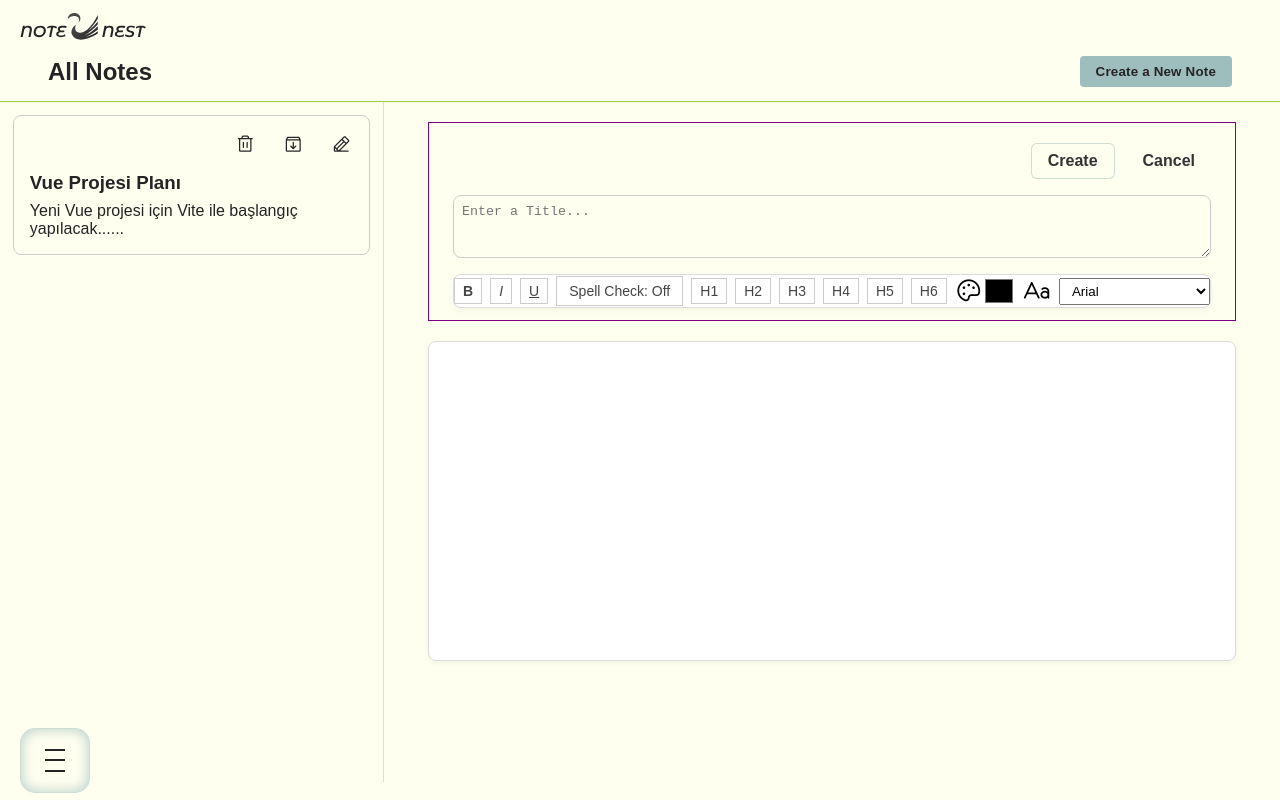
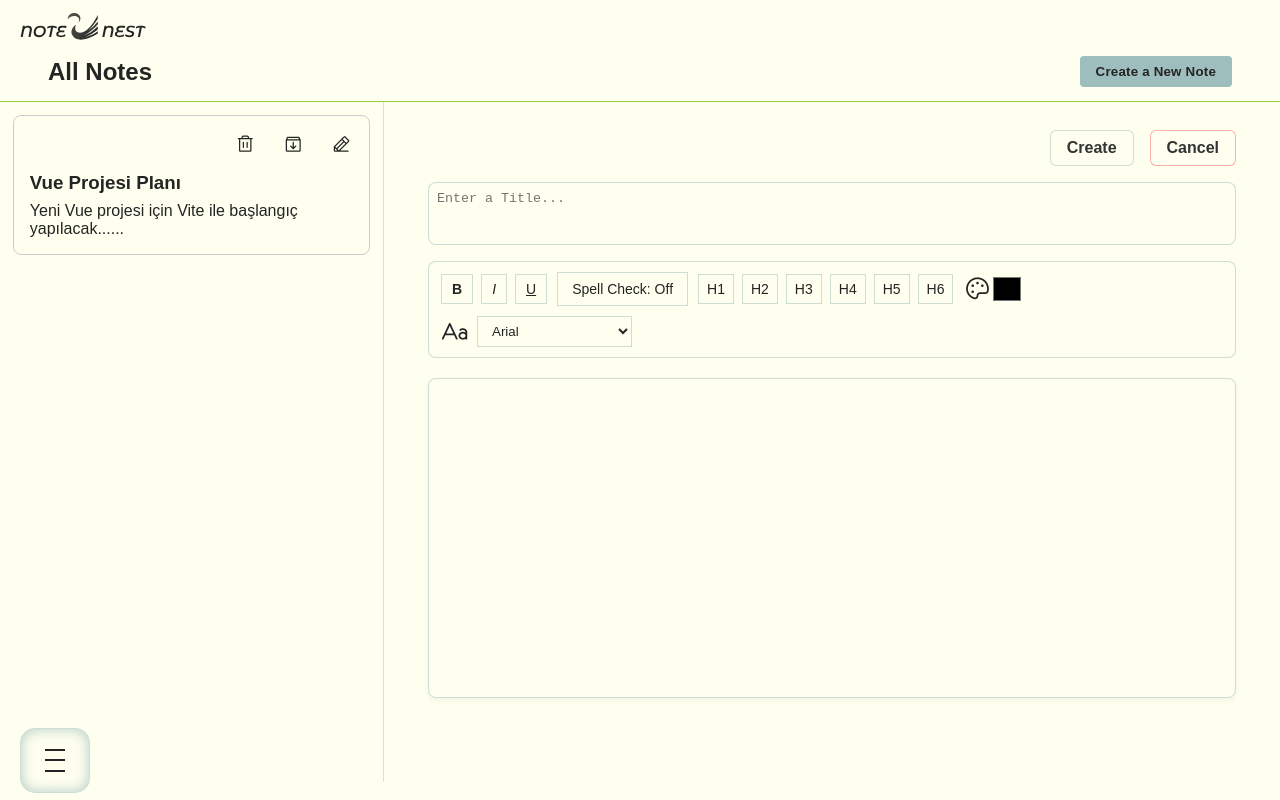
Before and after one commit to banuaggun/note-nest-vue, a Vue app: page / in a window 1280 px wide. Both pictures are taken after a click on the button "Create a New Note". Built offline with nearby package versions, Linux system fonts and the light colour scheme.

Commit message:
Style experiments - 15

```diff
--- a/src/components/note-editor/NoteEditor.vue
+++ b/src/components/note-editor/NoteEditor.vue
@@ -526,7 +526,7 @@ function handleSubmit() {
   display: flex;
   align-items: center;
   justify-content: flex-end;
-  gap: 12px;
+  gap: 16px;
   padding-top: 8px;
 }
 
@@ -539,7 +539,7 @@ function handleSubmit() {
   font-size:16px;
   font-weight:600;
   padding: 8px 16px;
-  border: none;
+  border:none;
   outline: none;
   border-radius: 6px;
   background: var(--bg-color);
@@ -557,6 +557,10 @@ function handleSubmit() {
   cursor: pointer;
 }
 
+.note-editor-actions button:nth-child(2){
+  border:1px solid var(--d-border);
+}
+
 .note-editor-actions button:nth-child(2):hover {
   box-shadow: var(--d-hover);
   border:var(--d-border);
@@ -566,21 +570,24 @@ function handleSubmit() {
 .note-editor-input {
   padding: 8px;
   border-radius: 8px;
-  border: 1px solid #ccc;
+  border: 1px solid var(--c-u-border);
   outline: none;
+  resize:none;
   background: var(--bg-color);
+  color:var(--text-color);
 }
 
 .note-editor-input:hover {
-  background: azure;
+  background: var(--bg-color);
+  box-shadow:var(--a-shadow);
   cursor: pointer;
 }
 
 .note-editor-input.active,
 .note-editor-input:focus {
-  background-color: white;
+  background-color: var(--bg-color);
   outline: 0;
-  border: 1px solid #dcbde4;
+  border: 1px solid var(--a-border);
 }
 
 .note-editor-editable {
@@ -590,10 +597,15 @@ function handleSubmit() {
   box-sizing: border-box;
   margin: 300px auto 40px auto;
   padding: 0px 8px;
-  background: #fff;
-  border: 1px solid #dcdcdc;
+  background: var(--bg-color);
+  border: 1px solid var(--c-u-border);
   border-radius: 8px;
   box-shadow: 0 2px 6px rgba(0, 0, 0, 0.05);
+}
+
+.note-editor-editable:hover, .note-editor-editable.active{
+  background-color: var(--bg-color);
+  border:1px solid var(--a-border);
 }
 
 .text-area {
@@ -607,12 +619,12 @@ function handleSubmit() {
 @media only screen and (min-width: 767px) and (max-width: 1025px) {
   .note-editor-header {
     width: calc(100% - 100px);
-    padding: 12px 12px;
-    margin: 20px auto;
+    padding: 0;
+    margin: 0px auto;
   }
   .note-editor-editable {
     width: calc(100% - 100px);
-    margin: 300px auto 20px auto;
+    margin: 250px auto 20px auto;
   }
 }
 
@@ -620,9 +632,8 @@ function handleSubmit() {
   .note-editor-header {
     width: calc(100% - 48px);
     position: relative;
-    padding: 12px 24px;
+    padding: 0;
     margin: 0 auto;
-    border: 1px solid purple;
   }
   .note-editor-editable {
     width: calc(100% - 48px);
--- a/src/components/toolbar/FontFamily.vue
+++ b/src/components/toolbar/FontFamily.vue
@@ -29,12 +29,21 @@ function handleChange(event) {
   display: flex;
   align-items: center;
   gap: 8px;
+  background-color: var(--bg-color);
 }
 
 select {
-  padding: 4px 8px;
+  padding: 6px 10px 6px 10px;
+  background-color:var(--bg-color);
+  color:var(--text-color);
+  border:1px solid var(--c-u-border);
+  outline:none;
 }
 .font-family-selector i {
   font-size: 28px;
+  color:var(--text-color);
+}
+select:hover, select.active{
+  box-shadow:var(--a-shadow);
 }
 </style>
--- a/src/components/toolbar/HeadingControls.vue
+++ b/src/components/toolbar/HeadingControls.vue
@@ -31,28 +31,29 @@ const emit = defineEmits(["applyHeading"]);
 <style scoped>
 .text-style-controls {
   display: flex;
-  flex-wrap: wrap;
   gap: 8px;
 }
 
 .text-style-controls button {
-  padding: 4px 8px;
-  border: 1px solid #ccc;
-  background-color: #fff;
+  padding: 6px 8px;
+  border: 1px solid var(--c-u-border);
+  background-color: var(--bg-color);
   cursor: pointer;
   font-size: 14px;
-  color: #444;
+  color: var(--text-color);
 }
 
 .text-style-controls button:hover {
-  color: #000;
+  color: var(--text-color);
   cursor: pointer;
-  background-color: #bdbdef;
+  background-color: var(--bg-color);
+  box-shadow: var(--a-shadow);
 }
 
 .text-style-controls button.active {
-  background-color: #9898e7;
+  background-color: var(--bg-color);
+  box-shadow:var(--a-shadow);
   font-weight: bold;
-  color: #000;
+  color: var(--text-color);
 }
 </style>
--- a/src/components/toolbar/SpellcheckToggle.vue
+++ b/src/components/toolbar/SpellcheckToggle.vue
@@ -21,24 +21,26 @@ function handleToggle() {
 
 <style scoped>
 .spellcheck-toggle button {
-  padding: 6px 12px;
-  border: 1px solid #ccc;
-  background-color: #fff;
+  padding: 8px 14px;
+  border: 1px solid var(--c-u-border);
+  background-color: var(--bg-color);
   cursor: pointer;
   font-size:14px;
-  color:#444;
+  color:var(--text-color);
   text-align: center;
 }
 
 .spellcheck-toggle button:hover{
-  color:#000;
+  color:var(--text-color);
   cursor:pointer;
-  background-color: #BDBDEF;
+  background-color: var(--bg-color);
+  box-shadow:var(--a-shadow);
 }
 
 .spellcheck-toggle button.active{
-  background-color: #9898e7;
+  background-color: var(--bg-color);
+  box-shadow: var(--a-shadow);
   font-weight: bold;
-  color:#000;
+  color:var(--text-color);
 }
 </style>
--- a/src/components/toolbar/TextStyleControls.vue
+++ b/src/components/toolbar/TextStyleControls.vue
@@ -37,24 +37,26 @@ function apply(styleType) {
 }
 
 .text-style-controls button {
-  padding: 4px 8px;
-  border: 1px solid #ccc;
-  background-color: #fff;
+  padding: 6px 10px;
+  border: 1px solid var(--c-u-border);
+  background-color: var(--bg-color);
   cursor: pointer;
   font-size: 14px;
-  color: #444;
+  color: var(--text-color);
 }
 
 .text-style-controls button:hover {
-  color: #000;
+  color: var(--text-color);
   cursor: pointer;
-  background-color: #bdbdef;
+  box-shadow:var(--a-shadow);
+  background-color: var(--bg-color);
 }
 
 .text-style-controls button.bold-btn.active,
 .text-style-controls button.italic-btn.active,
 .text-style-controls button.underline-btn.active {
-  background-color: #9898e7;
-  color: #000;
+  box-shadow:var(--a-shadow);
+  background-color: var(--bg-color);
+  color: var(--text-color);
 }
 </style>
--- a/src/components/toolbar/ToolBar.vue
+++ b/src/components/toolbar/ToolBar.vue
@@ -81,19 +81,24 @@ function handleColorChange() {
   align-items: center;
   gap: 10px;
   width: 100%;
-  padding: 10px 12px;
-
-  background: #fff;
-  border: 1px solid #dcdcdc;
+  padding: 8px 4px;
+  background-color: var(--bg-color);
+  border: 1px solid var(--c-u-border);
   border-radius: 8px;
-  box-shadow: 0 2px 6px rgba(0, 0, 0, 0.05);
 }
 
-@media only screen and (min-width: 767px) and (max-width: 1025px) {
+@media only screen and (min-width: 767px) and (max-width: 1026px) {
   .toolbar {
     padding: 10px 16px;
-    gap: 12px;
+    gap: 10px;
+    display: flex;
     justify-content: space-between;
+  }
+}
+
+@media only screen and (min-width:1027px){
+  .toolbar{
+    padding:10px 12px;
   }
 }
 
@@ -109,23 +114,16 @@ function handleColorChange() {
 }
 .toolbar-color i {
   font-size: 28px;
+  color:var(--text-color);
 }
 .toolbar input[type="color"] {
   width: 32px;
   height: 32px;
-  border: none;
   cursor: pointer;
+  border:none;
+  outline: none;
   background-color: transparent;
 }
 
-@media only screen and (min-width: 1026px) {
-  .toolbar {
-    display: flex;
-    width: 100%;
-    justify-content: space-between;
-    padding: 0;
-    margin: 0px;
-    gap: initial;
-  }
-}
+
 </style>
```
